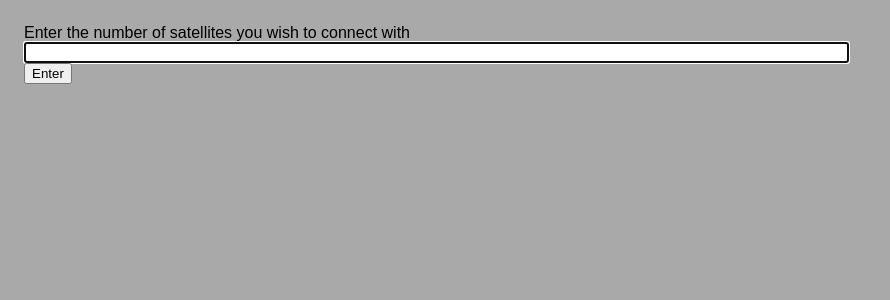
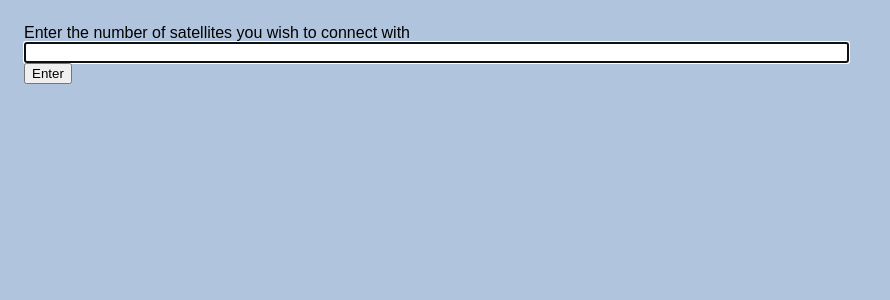
Before and after one commit to TomCastagnino/satellites, a Django app: page /ground_control/ in a window 1280 px wide. Shown: the top 300 px of the page, without its empty margins (0-890 px from the left). Run offline with Django 3.2, Linux system fonts and the light colour scheme.

```diff
--- a/ground_control/static/ground_control/index.css
+++ b/ground_control/static/ground_control/index.css
@@ -31,7 +31,7 @@ body {
 	padding: 24px;
 	font-family:'Source Sans Pro', sans-serif;
 	margin:0;
-    background-color: darkgrey;
+    background-color: lightsteelblue;
 }
 
 h1,h2,h3,h4,h5,h6 {
```
